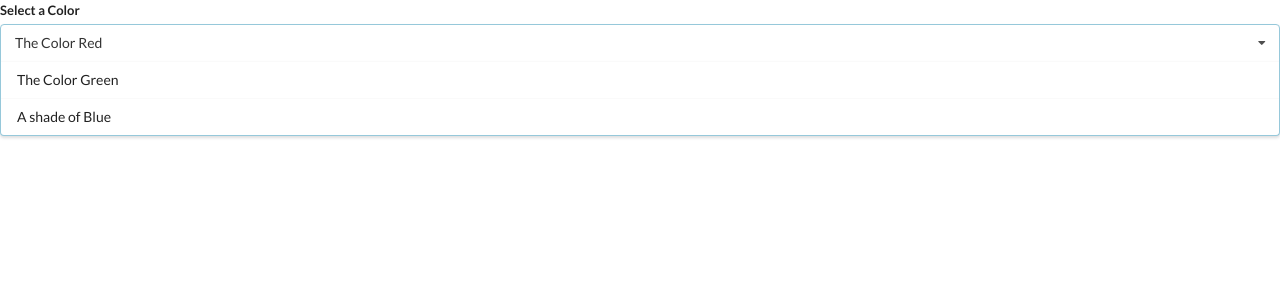
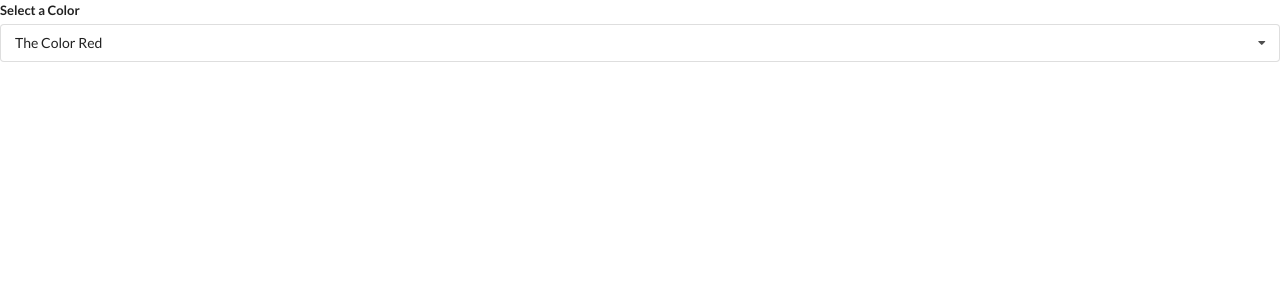
Before and after one commit to EnzoEsper/widgets, a React (Create React App) app: page / in a window 1280 px wide. Shown: the top 300 px of the page. Built offline with nearby package versions, Linux system fonts and the light colour scheme.

Commit message:
showing/hiding the option list depending on the open piece of state

```diff
--- a/src/components/Dropdown.js
+++ b/src/components/Dropdown.js
@@ -1,8 +1,11 @@
-import React from 'react';
+import React, { useState } from 'react';
 
 const Dropdown = ({ options, selected, onSelectedChange }) => {
+
+  // state for manage the open/close of the dropdown
+  const [open, setOpen] = useState(false);
+
   const renderedOptions = options.map((option) => {
-
     // filtering the option list for not to show an item that is selected twice in the list
     if (option.value === selected.value) {
       return null;
@@ -19,11 +22,11 @@
     <div className="ui form">
       <div className="field">
         <label className="label">Select a Color</label>
-        <div className="ui selection dropdown visible active">
+        <div onClick={() => setOpen(!open)} className={`ui selection dropdown ${open ? 'visible active' : ''}`}>
           {/* i tag is not really for an icon, its just a convention that semantic ui makes use of for show an icon inside an i tag */}
           <i className="dropdown icon"></i>
           <div className="text">{selected.label}</div>
-          <div className="menu visible transition">
+          <div className={`menu ${open ? 'visible transition' : ''}`}>
             {renderedOptions}
           </div>
         </div>
```
